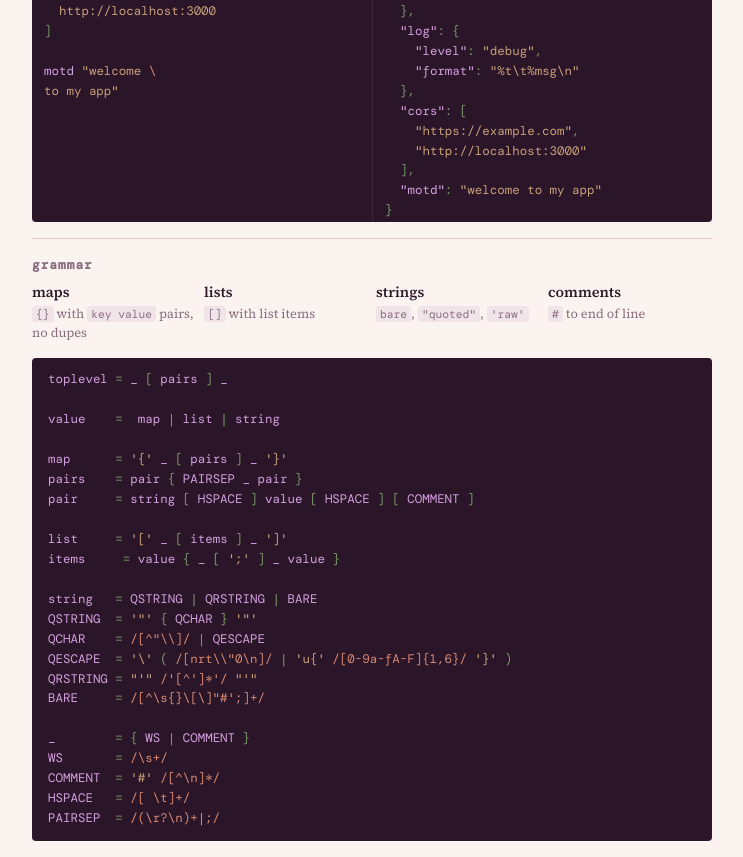
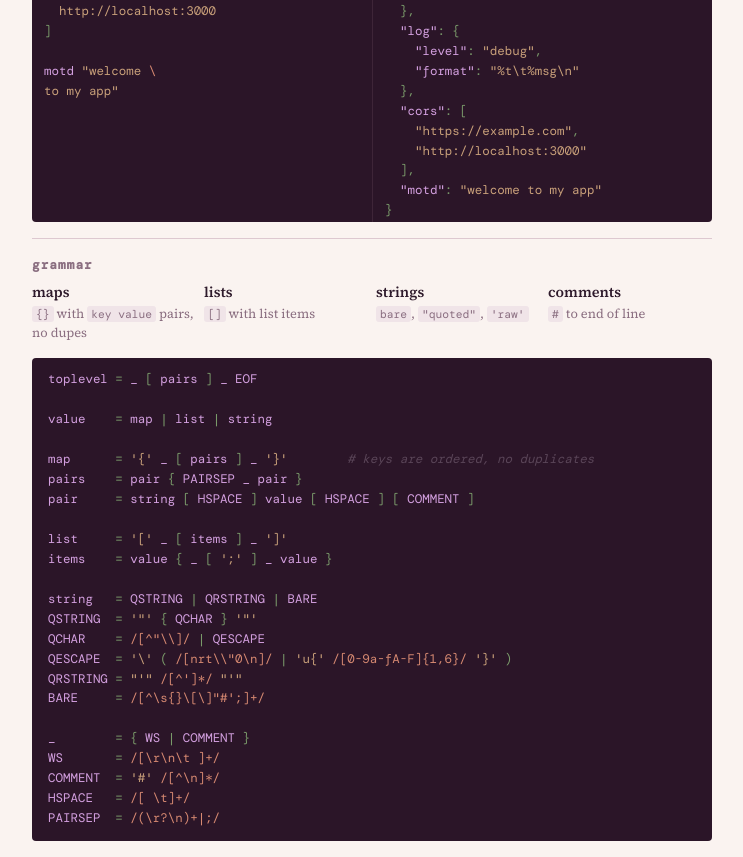
Before and after one commit to phiglang/phiglang.github.io, a website built with Vite: page index.html in a window 1280 px wide. Shown: the part 596-1453 px from the top of the page, without its empty margins (268-1011 px from the left). Built offline with nearby package versions, Linux system fonts and the light colour scheme.

Commit message:
update grammar

```diff
--- a/index.html
+++ b/index.html
@@ -94,26 +94,26 @@ to my app"</textarea
                     </div>
                 </div>
                 <pre class="grammar">
-toplevel = _ [ pairs ] _
+toplevel = _ [ pairs ] _ EOF
 
-value    =  map | list | string
+value    = map | list | string
 
-map      = '{' _ [ pairs ] _ '}'
+map      = '{' _ [ pairs ] _ '}'        # keys are ordered, no duplicates
 pairs    = pair { PAIRSEP _ pair }
 pair     = string [ HSPACE ] value [ HSPACE ] [ COMMENT ]
 
 list     = '[' _ [ items ] _ ']'
-items     = value { _ [ ';' ] _ value }
+items    = value { _ [ ';' ] _ value }
 
 string   = QSTRING | QRSTRING | BARE
 QSTRING  = '"' { QCHAR } '"'
 QCHAR    = /[^"\\]/ | QESCAPE
 QESCAPE  = '\' ( /[nrt\\"0\n]/ | 'u{' /[0-9a-fA-F]{1,6}/ '}' )
-QRSTRING = "'" /'[^']*'/ "'"
+QRSTRING = "'" /[^']*/ "'"
 BARE     = /[^\s{}\[\]"#';]+/
 
 _        = { WS | COMMENT }
-WS       = /\s+/
+WS       = /[\r\n\t ]+/
 COMMENT  = '#' /[^\n]*/
 HSPACE   = /[ \t]+/
 PAIRSEP  = /(\r?\n)+|;/</pre
--- a/src/main.ts
+++ b/src/main.ts
@@ -121,7 +121,7 @@ update();
 
 const g = document.querySelector(".grammar")!;
 g.innerHTML = g.textContent!.replace(
-  /(?<key>\w+)|(?<string>'[^']*'|"[^"]*")|(?<qescape>\/[^/]*\/)|(?<punct>[[\]{}()|=])/gm,
+  /(?<comment>#[^\n]*)|(?<key>\w+)|(?<string>'[^']*'|"[^"]*")|(?<qescape>\/[^/]*\/)|(?<punct>[[\]{}()|=])/gm,
   (...args) => {
     for (const [cls, text] of Object.entries(args.at(-1)!)) {
       if (text)
```
